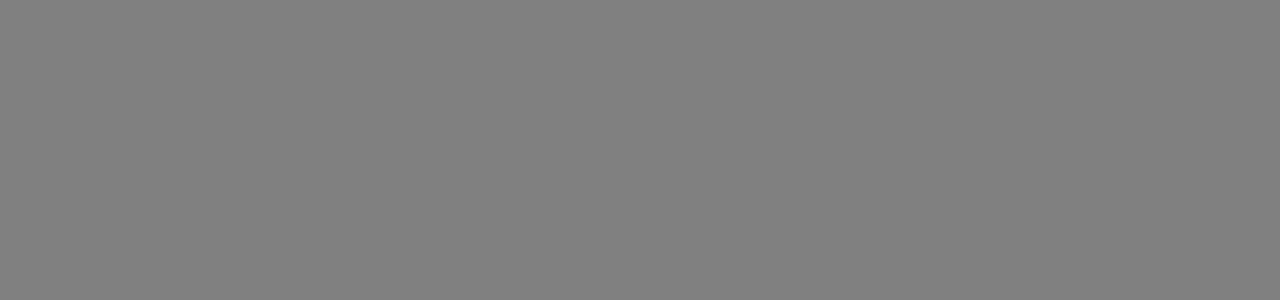
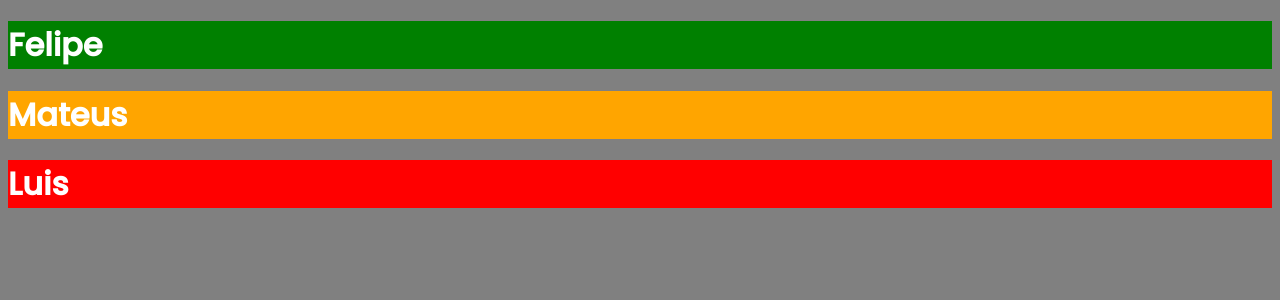
Before and after one commit to leticiareginajf/TwoWayDataBinding, an Angular app in the folder TwoWayDataBinding/: page / in a window 1280 px wide. Shown: the top 300 px of the page. Built offline with nearby package versions, Linux system fonts and the light colour scheme.

Commit message:
finalizacao

```diff
--- a/TwoWayDataBinding/src/app/app.component.css
+++ b/TwoWayDataBinding/src/app/app.component.css
@@ -18,3 +18,20 @@
     background-color: orange;
 }
       */
+
+
+.active {
+    color: white;
+    background-color: green;
+}
+
+.partial {
+    color: white;
+    background-color: orange;
+}
+
+
+.blocked {
+    color: white;
+    background-color: red;
+}
--- a/TwoWayDataBinding/src/app/app.component.html
+++ b/TwoWayDataBinding/src/app/app.component.html
@@ -103,4 +103,45 @@ type="text" [ngModel]="name"  <-- Input
 
 <button (click)="setToGreen()">Verde</button>
 <button (click)="setToOrange()">Laranja</button>
+<h1>{{ text.toUpperCase() }}</h1>
+
+<h1>{{ text | uppercase }}</h1>
+
+<h1>{{ pessoa | json }}</h1>
+
+
+<h1
+ [class]="{
+    'active': pessoa.status === 1,
+    'partial': pessoa.status === 2,
+    'blocked': pessoa.status === 3,
+ }"
+>{{ pessoa.name }}</h1>
+
+
+/*      getStyle          */
+<h1
+ [class]="getStyle(pessoa.status)"
+>{{ pessoa.name }}</h1>
+
+<h1
+    [class]="getStyle(pessoa2.status)"
+>{{ pessoa2.name }}</h1>
+
+<h1
+    [class]="getStyle(pessoa3.status)"
+>{{ pessoa3.name }}</h1>
+
 -->
+
+<h1
+ [class]="pessoa.status | statusClass"
+>{{ pessoa.name }}</h1>
+
+<h1
+    [class]="pessoa2.status | statusClass"
+>{{ pessoa2.name }}</h1>
+
+<h1
+    [class]="pessoa3.status | statusClass"
+>{{ pessoa3.name }}</h1>
--- a/TwoWayDataBinding/src/app/app.component.ts
+++ b/TwoWayDataBinding/src/app/app.component.ts
@@ -8,11 +8,50 @@ import { Component } from '@angular/core';
 export class AppComponent {
 
 
+  pessoa = {
+    name: 'Felipe',
+    status: 1,
+
+  }
+
+  pessoa2 = {
+    name: 'Mateus',
+    status: 2,
+
+  }
+
+  pessoa3 = {
+    name: 'Luis',
+    status: 3,
+
+  }
+
+
 
 }
 
 
 /*
+
+
+
+***PIPE****
+
+getStyle(status: number){
+
+    console.log('getStyle');
+
+    return {
+        'active': status === 1,
+        'partial': status === 2,
+        'blocked': status === 3,
+    }
+  }
+
+
+  *******
+
+ text = 'Felipe';
 
 listPessoas = ['Felipe', 'Joao', true, 1000, {nome: 'Fulano'}];
 name: string = 'Felipe';
--- a/TwoWayDataBinding/src/app/app.module.ts
+++ b/TwoWayDataBinding/src/app/app.module.ts
@@ -5,11 +5,13 @@ import { BrowserModule } from '@angular/platform-browser';
 import { AppComponent } from './app.component';
 import { FormsModule } from '@angular/forms';
 import { PersonComponent } from './person/person.component';
+import { StatusClassPipe } from './pipes/status-class.pipes';
 
 @NgModule({
   declarations: [
     AppComponent,
-    PersonComponent
+    PersonComponent,
+    StatusClassPipe
   ],
   imports: [
     BrowserModule,
--- /dev/null
+++ b/TwoWayDataBinding/src/app/pipes/status-class.pipes.ts
@@ -0,0 +1,30 @@
+import { Pipe, PipeTransform } from "@angular/core";
+
+@Pipe({
+
+    name: 'statusClass'
+})
+export class StatusClassPipe implements PipeTransform {
+    transform(status: number): string {
+        console.log(StatusClassPipe)
+        //throw new Error("Method not implemented");
+      /*  if(status ===1){
+            return 'active';
+        }
+        else if (status === 2){
+            return 'partial';
+        }
+        else{
+            return 'blocked';
+        }
+*/
+        const obj: { [key : number]: string} = {
+            1: 'active',
+            2: 'partial',
+            3: 'blocked',
+        };
+
+        return obj[status];
+    }
+
+}
```
